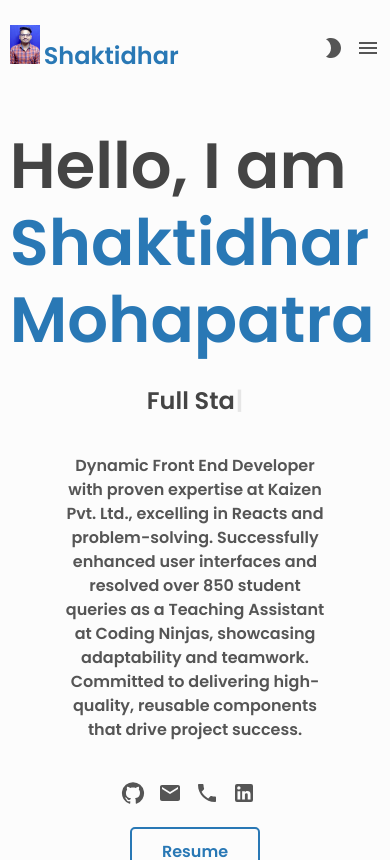
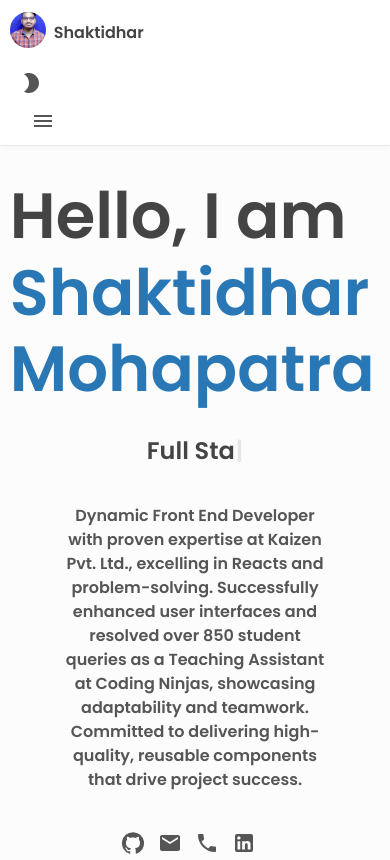
Before and after one commit to sdmohapatra7/My-Portfolio, a React (Create React App) app: page / in a window 390 px wide. Shown: the top 860 px of the page. Built offline with nearby package versions, Linux system fonts and the light colour scheme.

Commit message:
header and footer changes

```diff
--- a/src/App.js
+++ b/src/App.js
@@ -11,27 +11,39 @@ import "aos/dist/aos.css";
 import { ThemeContext } from "./context/Theme";
 function App() {
   const [{ themename }] = React.useContext(ThemeContext);
+
   React.useEffect(() => {
     Aos.init({ duration: 1500 });
   }, []);
+
   return (
     <div id="top" className={`${themename} app`}>
-      <section id="#home">
-        <Header />
-      </section>
+      {/* ✅ Header should NOT be inside a section */}
+      <Header />
+
       <main>
+        {/* Add id="home" here if needed for scroll target */}
+        <section id="home">
+          {/* You can add a hero or intro component here if needed */}
+        </section>
+
         <About />
-        <section id="#projects">
+
+        <section id="projects">
           <Projects />
         </section>
-        <section id="#contact">
+
+        <section id="contact">
           <Contact />
         </section>
       </main>
+
       <Footer />
       <ScrollToTop />
     </div>
   );
 }
 
+
+
 export default App;
--- a/src/components/Footer/Footer.css
+++ b/src/components/Footer/Footer.css
@@ -42,3 +42,27 @@
     color: #007bff;
     text-decoration: underline;
 }
+
+.connect-list {
+    list-style: none;
+    padding: 0;
+}
+
+.connect-list li {
+    display: flex;
+    align-items: center;
+    gap: 0.5rem;
+    margin-bottom: 0.5rem;
+}
+
+.connect-list a {
+    display: flex;
+    align-items: center;
+    color: #333;
+    text-decoration: none;
+    transition: color 0.2s ease;
+}
+
+.connect-list a:hover {
+    color: #007bff;
+}
--- a/src/components/Footer/Footer.jsx
+++ b/src/components/Footer/Footer.jsx
@@ -1,10 +1,18 @@
 import React from "react";
 import "./Footer.css";
 import { ThemeContext } from "../../context/Theme";
+import { FaLinkedin, FaGithub, FaEnvelope, FaPhone } from "react-icons/fa";
 
 export const Footer = () => {
     const [{ themename }] = React.useContext(ThemeContext);
-
+    const [showNavList, setShowNavList] = React.useState(false);
+    const toggleNavList = (id) => {
+        var element = document.getElementById(id);
+        if (element) {
+            element.scrollIntoView();
+        }
+        setShowNavList(!showNavList);
+    };
     return (
         <footer className={`footer-wrapper section ${themename}`}>
             <div className="footer-grid">
@@ -21,21 +29,41 @@ export const Footer = () => {
                 <div className="footer-links">
                     <h4>Quick Links</h4>
                     <ul>
-                        <li><a href="#projects">Projects</a></li>
-                        <li><a href="#about">About Me</a></li>
-                        <li><a href="#skills">Skills</a></li>
-                        <li><a href="#contact">Contact</a></li>
+                        <li><a href="#projects" onClick={() => toggleNavList("#projects")}
+                            >Projects</a></li>
+                        <li><a href="#about" onClick={() => toggleNavList("#about")}
+                            >About Me</a></li>
+                        <li><a href="#skills" onClick={() => toggleNavList("#skills")}
+                            >Skills</a></li>
+                        <li><a href="#contact" onClick={() => toggleNavList("#contact")}
+                            >Contact</a></li>
                     </ul>
                 </div>
 
-                {/* Social Media */}
+                {/* Social Media with Icons */}
                 <div className="footer-contact">
                     <h4>Connect</h4>
-                    <ul>
-                        <li><a href="https://www.linkedin.com/in/shaktidhar-mohapatra/" target="_blank" rel="noreferrer">LinkedIn</a></li>
-                        <li><a href="https://github.com/sdmohapatra7" target="_blank" rel="noreferrer">GitHub</a></li>
-                        <li><a href="mailto:sdmohapatra7@gmail.com">Email</a></li>
-                        <li><a href="tel:+919777887204">📞 +91 9777887204</a></li>
+                    <ul className="connect-list">
+                        <li>
+                            <a href="https://www.linkedin.com/in/shaktidhar-mohapatra/" target="_blank" rel="noreferrer">
+                                <FaLinkedin /> LinkedIn
+                            </a>
+                        </li>
+                        <li>
+                            <a href="https://github.com/sdmohapatra7" target="_blank" rel="noreferrer">
+                                <FaGithub /> GitHub
+                            </a>
+                        </li>
+                        <li>
+                            <a href="mailto:sdmohapatra7@gmail.com">
+                                <FaEnvelope /> Email
+                            </a>
+                        </li>
+                        <li>
+                            <a href="tel:+919777887204">
+                                <FaPhone /> +91 9777887204
+                            </a>
+                        </li>
                     </ul>
                 </div>
             </div>
--- a/src/components/Header/Header.css
+++ b/src/components/Header/Header.css
@@ -1,18 +1,55 @@
+/* Make header full width and sticky */
 .header {
-  height: 5em;
+  position: sticky;
+  top: 0;
+  z-index: 1000;
+  width: 100%;
+  background-color: var(--header-bg, #ffffff);
+  padding: 0.75rem 0;
+  border-bottom: 1px solid #eaeaea;
+  box-shadow: 0 2px 8px rgba(0, 0, 0, 0.03);
+  transition: background-color 0.3s ease, box-shadow 0.3s ease;
+}
+
+/* Container inside header (center content, max width) */
+.header .center {
+  display: flex;
+  justify-content: space-between;
+  align-items: center;
   max-width: 1100px;
   width: 95%;
   margin: 0 auto;
-  justify-content: space-between;
 }
 
+/* Dark theme support */
+.header.dark {
+  background-color: #121212;
+  border-color: #333;
+}
+
+/* Logo & name */
+.header .link {
+  display: flex;
+  align-items: center;
+  gap: 0.5rem;
+  font-size: 1rem;
+  font-weight: 600;
+  text-decoration: none;
+  color: inherit;
+}
+
+.header img {
+  width: 36px;
+  height: 36px;
+  border-radius: 50%;
+  object-fit: cover;
+}
+
+/* Mobile responsiveness */
 @media (max-width: 600px) {
-  .header {
-    height: 6em;
+  .header .center {
+    flex-direction: column;
+    align-items: flex-start;
+    gap: 0.5rem;
   }
 }
-
-img {
-  width: 30px;
-  margin-right: 4px;
-}
--- a/src/components/Header/Header.jsx
+++ b/src/components/Header/Header.jsx
@@ -9,7 +9,8 @@ export const Header = () => {
 
     return (
         <>
-            <header className={"header center " + themename}>
+            <header className={"header " + themename}>
+  <div className="center">
     <h3>
       <a href="#home" className="link">
         <span>
@@ -19,7 +20,9 @@ export const Header = () => {
       </a>
     </h3>
     <Navbar />
+  </div>
 </header>
+
         </>
     );
 };
```
Lines whose indentation alone changed are shown as unchanged.
